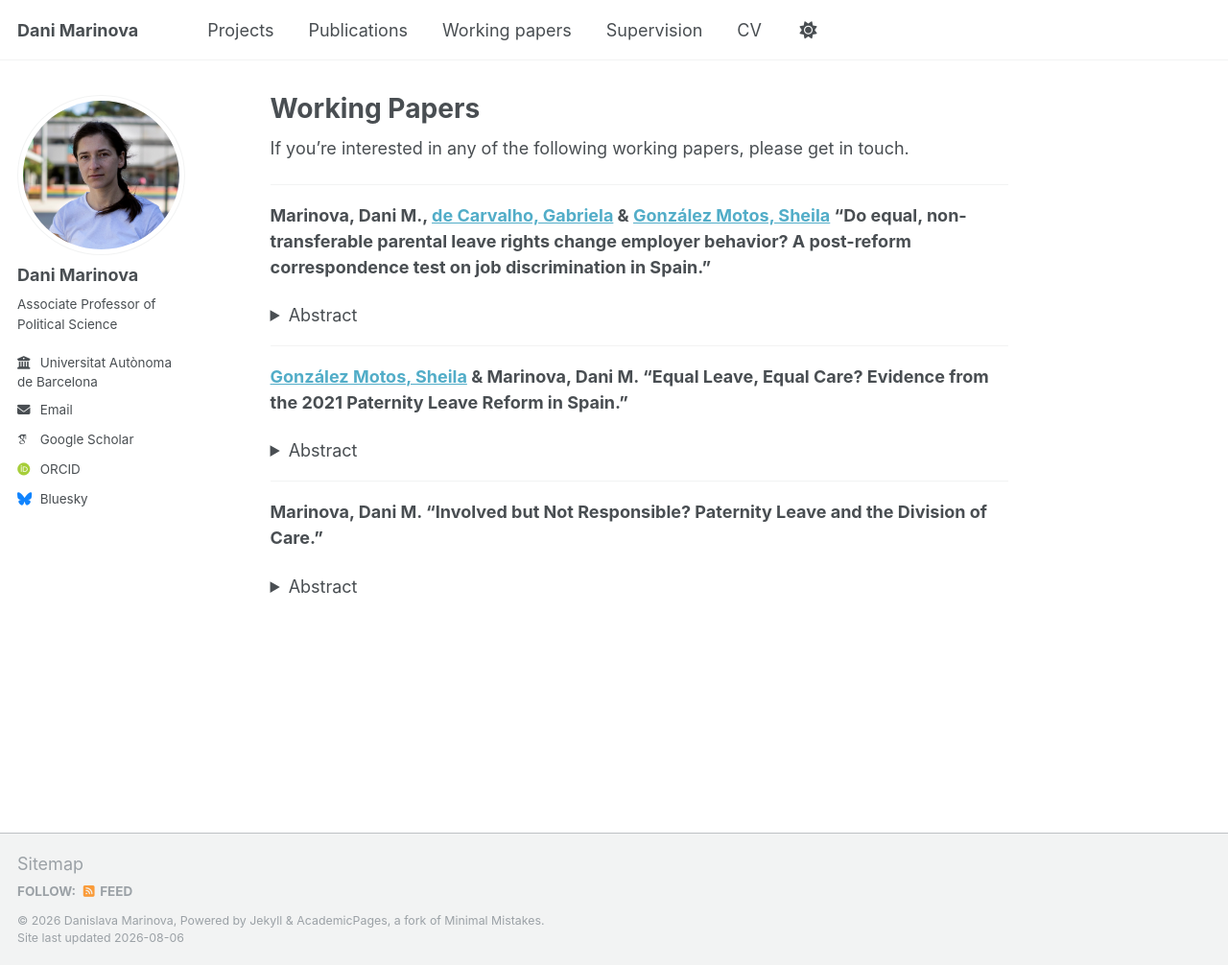
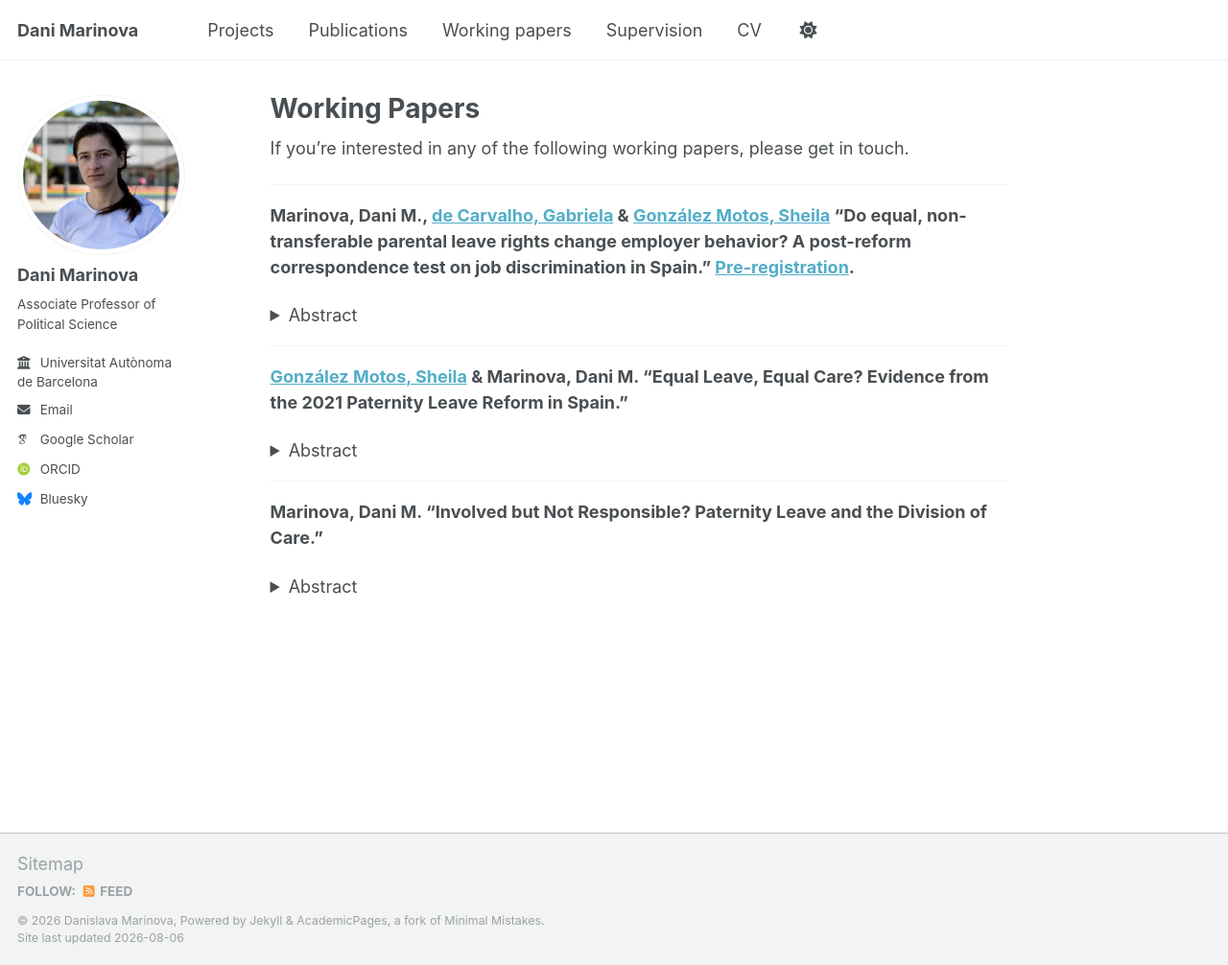
Before and after one commit to danimarinova/web, a Jekyll site: the page built from _pages/papers.md, in a window 1280 px wide and 1006 px high. Shown: the whole window at 96% size. Built offline with Jekyll 4.4.1, drawn with Linux system fonts in a browser that asks for light colours; some web fonts are replaced; a script that is not in the unit is left out.

Commit message:
Update papers.md

```diff
--- a/_pages/papers.md
+++ b/_pages/papers.md
@@ -9,7 +9,7 @@ If you're interested in any of the following working papers, please get in touch
 
 ---
 
-**Marinova, Dani M., [de Carvalho, Gabriela](https://scholar.google.com/citations?user=4N5F0gIAAAAJ&hl=en) & [González Motos, Sheila](https://scholar.google.com/citations?user=RCn34NAAAAAJ&hl=en) "Do equal, non-transferable parental leave rights change employer behavior? A post-reform correspondence test on job discrimination in Spain."**
+**Marinova, Dani M., [de Carvalho, Gabriela](https://scholar.google.com/citations?user=4N5F0gIAAAAJ&hl=en) & [González Motos, Sheila](https://scholar.google.com/citations?user=RCn34NAAAAAJ&hl=en) "Do equal, non-transferable parental leave rights change employer behavior? A post-reform correspondence test on job discrimination in Spain." [Pre-registration](https://osf.io/mre6p).**
 
 <details>
 <summary>Abstract</summary>
```
